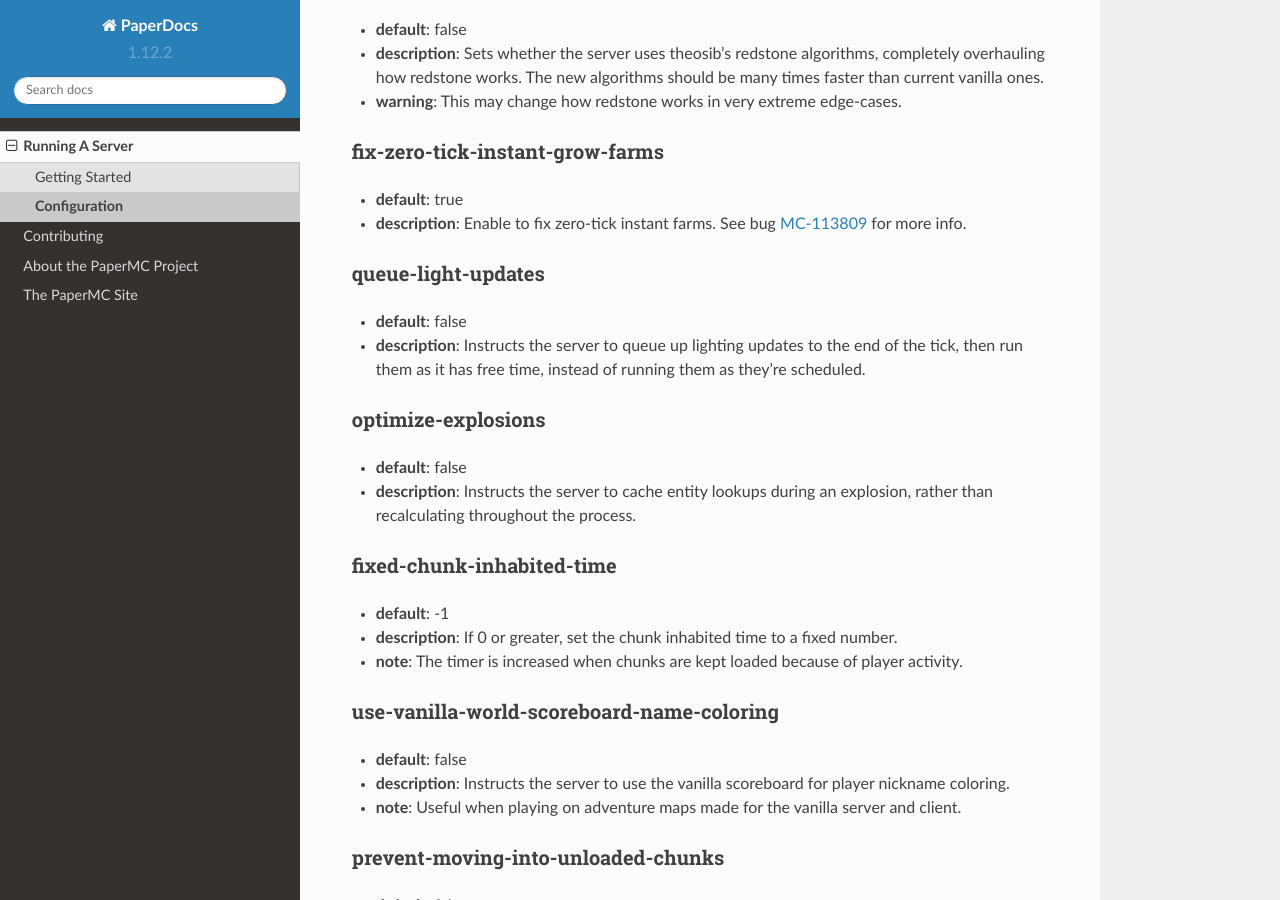
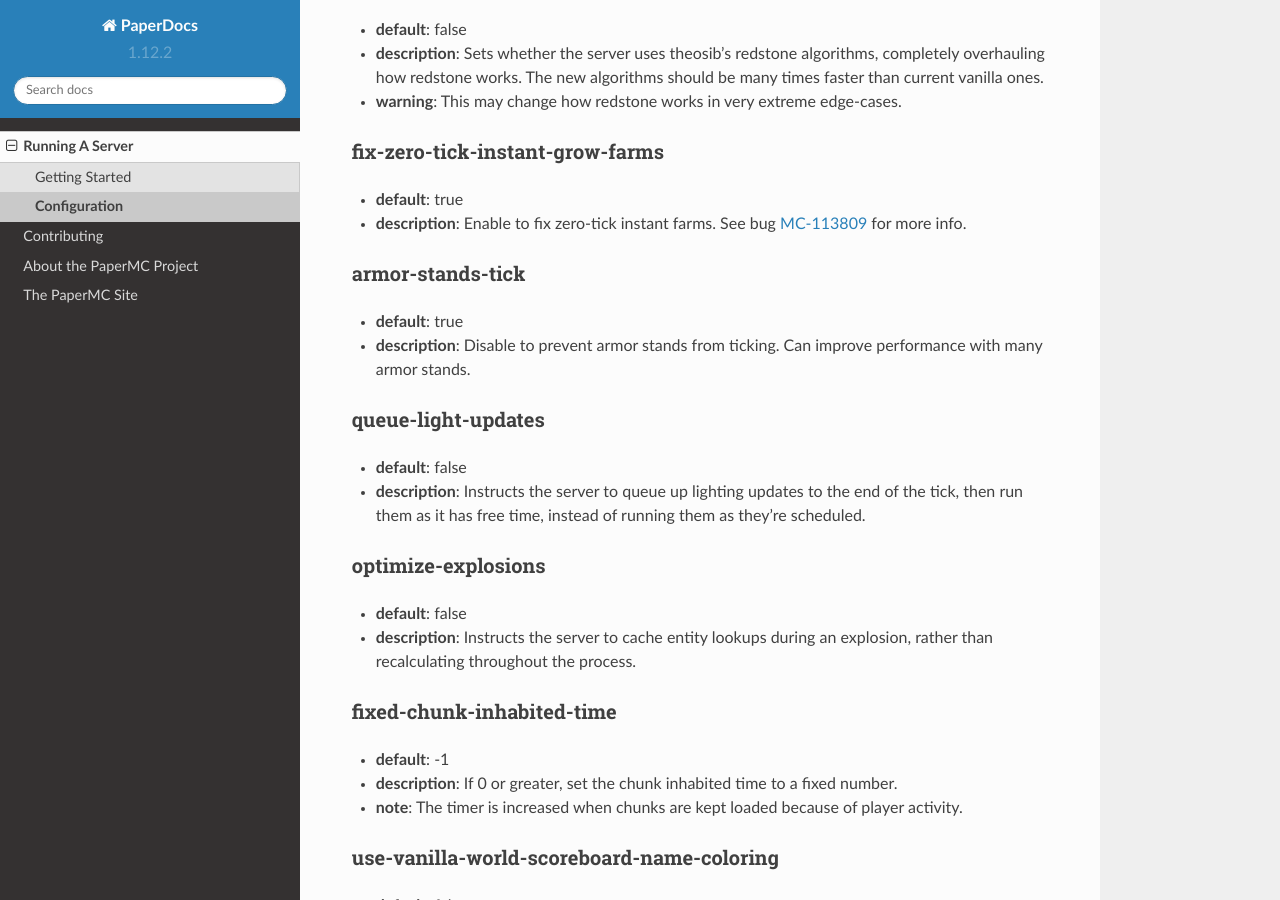
Before and after one commit to PaperMC/PaperDocs, a Sphinx documentation site: the page built from source/server/configuration.rst, in a window 1280 px wide and 900 px high, scrolled down 11796 px. Built offline with Sphinx 7.4.7 and the Read the Docs theme 2.0.0, drawn with Linux system fonts in a browser that asks for light colours.

Commit message:
Add armor-stands-tick configuration documentation
https://github.com/PaperMC/Paper/commit/edb9d18aed46e0e9db831fdac4d58be1d4827841

```diff
--- a/source/server/configuration.rst
+++ b/source/server/configuration.rst
@@ -526,6 +526,12 @@
 * **description**: Enable to fix zero-tick instant farms. See bug `MC-113809
   <https://bugs.mojang.com/browse/MC-113809>`_ for more info.
 
+armor-stands-tick
+~~~~~~~~~~~~~~~~~
+* **default**: true
+* **description**: Disable to prevent armor stands from ticking. Can improve
+  performance with many armor stands.
+
 queue-light-updates
 ~~~~~~~~~~~~~~~~~~~
 * **default**: false
```
